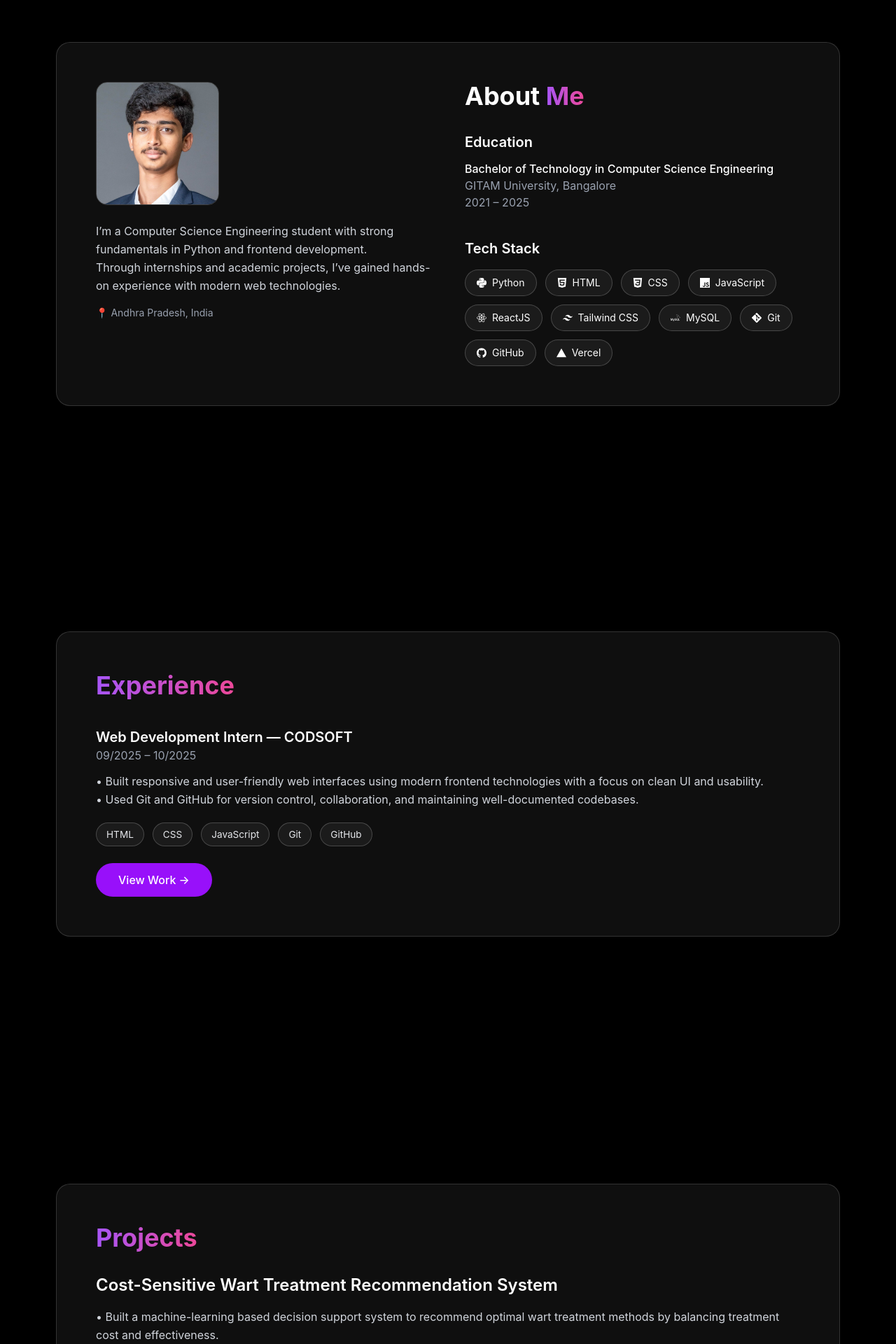
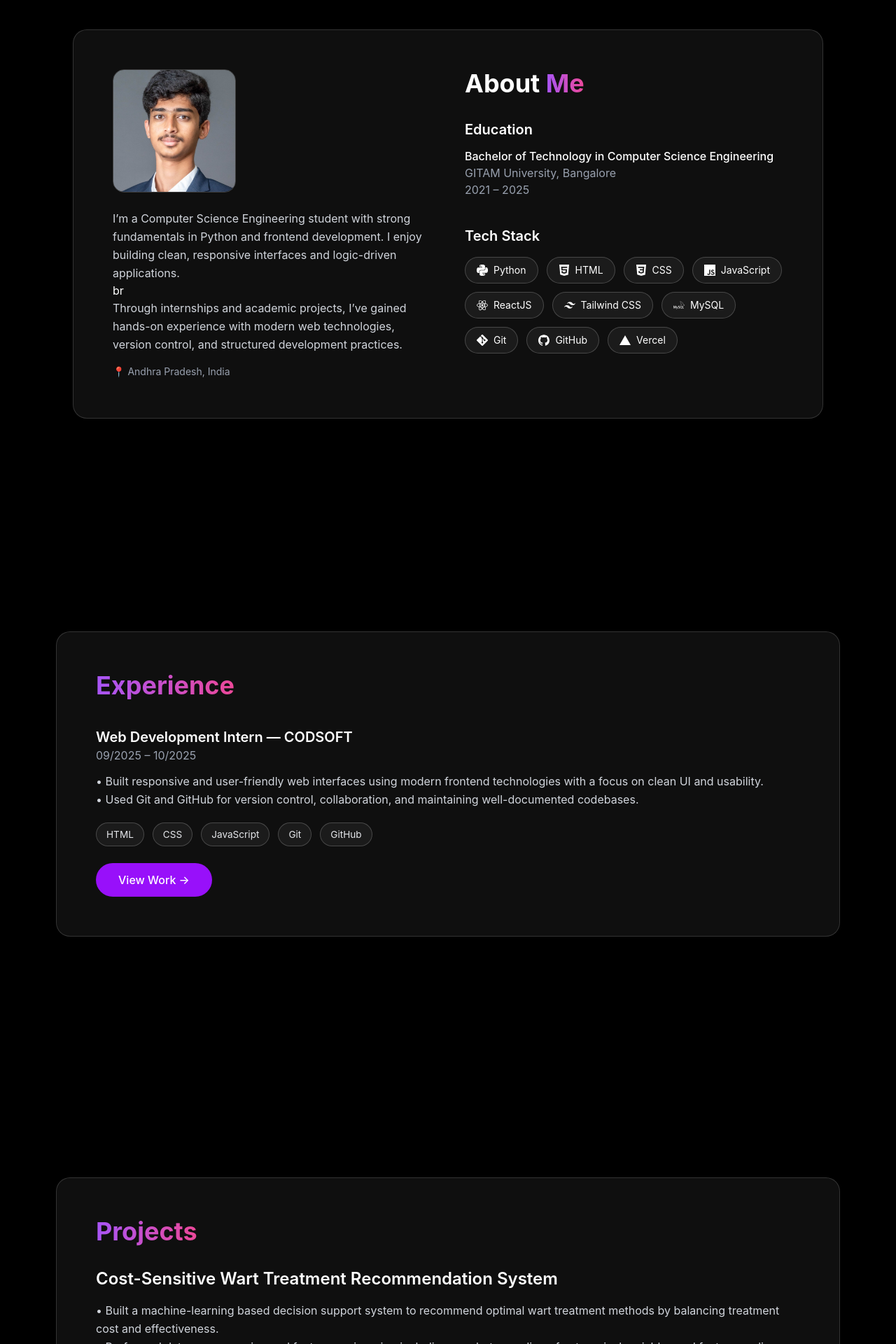
Before and after one commit to Srakeshvarma12/rakesh-portfolio, a React (Vite) app: page / in a window 1280 px wide. Shown: the part 880-2800 px from the top of the page at 70% size. Built offline with nearby package versions, Linux system fonts and the light colour scheme.

Commit message:
Fix scroll jitter by stabilizing framer-motion animations

```diff
--- a/src/components/About.jsx
+++ b/src/components/About.jsx
@@ -1,31 +1,22 @@
+import ScrollSection from "./ScrollSection";
 import { motion } from "framer-motion";
 import profileImg from "../assets/profile.jpg";
 import {
-  SiPython,
-  SiHtml5,
-  SiCss3,
-  SiJavascript,
-  SiReact,
-  SiTailwindcss,
-  SiMysql,
-  SiGit,
-  SiGithub,
-  SiVercel,
+  SiPython, SiHtml5, SiCss3, SiJavascript, SiReact,
+  SiTailwindcss, SiMysql, SiGit, SiGithub, SiVercel,
 } from "react-icons/si";
 
 export default function About() {
   return (
-    <section
-      id="about"
+    <ScrollSection id="about">
+      <motion.section
         className="min-h-screen flex items-center justify-center px-6"
+        initial={{ opacity: 0 }}
+        whileInView={{ opacity: 1 }}
+        transition={{ duration: 0.8, ease: "easeOut" }}
+        viewport={{ once: false, amount: 0.2 }}
       >
-      <motion.div
-        initial={{ opacity: 0, scale: 0.96 }}
-        whileInView={{ opacity: 1, scale: 1 }}
-        viewport={{ once: true, amount: 0.3 }}
-        transition={{ duration: 0.6, ease: "easeOut" }}
-        className="relative z-10 max-w-6xl w-full grid md:grid-cols-2 gap-12 glass p-10 md:p-14 will-change-transform"
-      >
+        <div className="relative z-10 max-w-6xl w-full grid md:grid-cols-2 gap-12 glass p-10 md:p-14">
           {/* LEFT */}
           <div className="flex flex-col items-center md:items-start text-center md:text-left">
             <img
@@ -34,13 +25,8 @@ export default function About() {
               className="w-44 h-44 rounded-2xl object-cover border border-white/20 mb-6"
             />
 
-          <p className="text-gray-300 leading-relaxed">
-            I’m a Computer Science Engineering student with strong fundamentals in Python and frontend development.
-          </p>
-
-          <p className="text-gray-300 leading-relaxed">
-            Through internships and academic projects, I’ve gained hands-on experience with modern web technologies.
-          </p>
+            <p className="text-gray-300 leading-relaxed"> I’m a Computer Science Engineering student with strong fundamentals in Python and frontend development. I enjoy building clean, responsive interfaces and logic-driven applications. </p> br
+            <p className="text-gray-300 leading-relaxed "> Through internships and academic projects, I’ve gained hands-on experience with modern web technologies, version control, and structured development practices. </p>
 
             <span className="text-sm text-gray-400 flex items-center gap-2 mt-4">
               📍 Andhra Pradesh, India
@@ -63,7 +49,6 @@ export default function About() {
             </div>
 
             <h3 className="text-xl font-semibold mb-4">Tech Stack</h3>
-
             <div className="flex flex-wrap gap-3">
               <Skill icon={<SiPython />} name="Python" />
               <Skill icon={<SiHtml5 />} name="HTML" />
@@ -77,15 +62,16 @@ export default function About() {
               <Skill icon={<SiVercel />} name="Vercel" />
             </div>
           </div>
-      </motion.div>
-    </section>
+        </div>
+      </motion.section>
+    </ScrollSection>
   );
 }
 
 function Skill({ icon, name }) {
   return (
     <div className="flex items-center gap-2 px-4 py-2 rounded-full bg-white/5 border border-white/20 text-sm text-white">
-      {icon}
+      <span className="text-base">{icon}</span>
       {name}
     </div>
   );
--- a/src/components/Experience.jsx
+++ b/src/components/Experience.jsx
@@ -2,23 +2,15 @@ import { motion } from "framer-motion";
 
 export default function Experience() {
   return (
-    <section
+    <motion.section
       id="experience"
       className="min-h-screen flex items-center justify-center px-6"
+      initial={{ opacity: 0 }}
+      whileInView={{ opacity: 1 }}
+      viewport={{ once: false, amount: 0.2 }}
+      transition={{ duration: 0.8, ease: "easeOut" }}
     >
-      <motion.div
-        initial={{ opacity: 0, scale: 0.96 }}
-        whileInView={{ opacity: 1, scale: 1 }}
-        viewport={{ once: true, amount: 0.3 }}
-        transition={{ duration: 0.6, ease: "easeOut" }}
-        className="
-          relative z-10
-          max-w-6xl w-full
-          glass
-          p-10 md:p-14
-          will-change-transform
-        "
-      >
+      <div className="relative z-10 max-w-6xl w-full glass p-10 md:p-14">
         <h2 className="text-3xl md:text-4xl font-bold mb-10">
           <span className="gradient-text">Experience</span>
         </h2>
@@ -28,13 +20,14 @@ export default function Experience() {
             <h3 className="text-xl font-semibold text-white">
               Web Development Intern — CODSOFT
             </h3>
-
             <p className="text-gray-400">09/2025 – 10/2025</p>
 
             <p className="mt-3 leading-relaxed">
-              • Built responsive and user-friendly web interfaces using modern frontend technologies with a focus on clean UI and usability.
+              • Built responsive and user-friendly web interfaces using modern
+              frontend technologies with a focus on clean UI and usability.
               <br />
-              • Used Git and GitHub for version control, collaboration, and maintaining well-documented codebases.
+              • Used Git and GitHub for version control, collaboration, and
+              maintaining well-documented codebases.
             </p>
 
             <div className="flex flex-wrap gap-3 mt-5">
@@ -55,7 +48,7 @@ export default function Experience() {
             </a>
           </div>
         </div>
-      </motion.div>
-    </section>
+      </div>
+    </motion.section>
   );
 }
--- a/src/components/Projects.jsx
+++ b/src/components/Projects.jsx
@@ -2,21 +2,20 @@ import { motion } from "framer-motion";
 
 export default function Projects() {
   return (
-    <section
+    <motion.section
       id="projects"
       className="min-h-screen flex items-center justify-center px-6"
+      initial={{ opacity: 0, y: 120 }}
+      whileInView={{ opacity: 1, y: 0 }}
+      transition={{ duration: 1, ease: "easeOut" }}
+      viewport={{ once: false, amount: 0.2 }}
     >
-      <motion.div
-        initial={{ opacity: 0, scale: 0.96 }}
-        whileInView={{ opacity: 1, scale: 1 }}
-        viewport={{ once: true, amount: 0.3 }}
-        transition={{ duration: 0.6, ease: "easeOut" }}
+      <div
         className="
           relative z-10
           max-w-6xl w-full
           glass
           p-10 md:p-14
-          will-change-transform
         "
       >
         <h2 className="text-3xl md:text-4xl font-bold mb-8">
@@ -28,11 +27,27 @@ export default function Projects() {
         </h3>
 
         <p className="text-gray-300 leading-relaxed mb-8">
-          • Built a machine-learning based decision support system to recommend optimal wart treatment methods by balancing treatment cost and effectiveness.
-          <br />
-          • Performed data preprocessing and feature engineering including one-hot encoding and feature scaling.
+        • Built a machine-learning based decision support system to recommend
+          optimal wart treatment methods by balancing treatment cost and
+          effectiveness. <br />
+        • Performed data preprocessing and feature engineering including one-hot encoding of categorical variables
+          and feature scaling with StandardScaler, ensuring consistency between training and inference pipelines.
         </p>
 
+        {/* <div className="flex flex-wrap gap-3 mb-10">
+          {["Python", "Machine Learning", "Scikit-learn", "Streamlit"].map(
+            tech => (
+              <span
+                key={tech}
+                className="px-4 py-1 rounded-full text-sm bg-white/10 border border-white/20 text-gray-200"
+              >
+                {tech}
+              </span>
+            )
+          )}
+        </div> */}
+
+        {/* TECH STACK */}
             <div className="flex flex-wrap gap-3 mt-5">
               <span className="tech-pill">Python</span>
               <span className="tech-pill">Machine Learning</span>
@@ -40,16 +55,21 @@ export default function Projects() {
               <span className="tech-pill">Streamlit</span>
               <span className="tech-pill">Pickle</span>
             </div>
-
+            <br />
         <a
           href="https://project---wart-treatment-gh7exzv3va8liynunuxemu.streamlit.app/"
           target="_blank"
           rel="noopener noreferrer"
-          className="inline-flex items-center gap-2 mt-8 px-8 py-3 rounded-full bg-purple-600 hover:bg-purple-700 transition text-white font-medium"
+          className="
+            inline-flex items-center gap-2
+            px-8 py-3 rounded-full
+            bg-purple-600 hover:bg-purple-700
+            transition text-white font-medium
+          "
         >
           Live Demo →
         </a>
-      </motion.div>
-    </section>
+      </div>
+    </motion.section>
   );
 }
```
Lines whose indentation alone changed are shown as unchanged.
